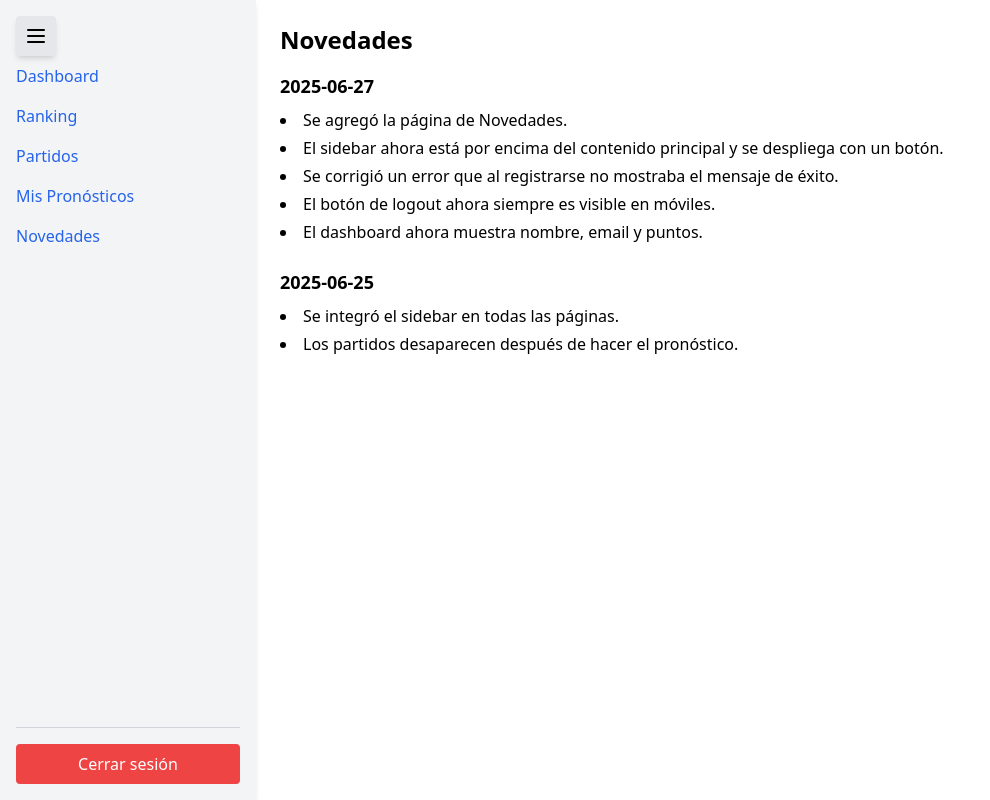
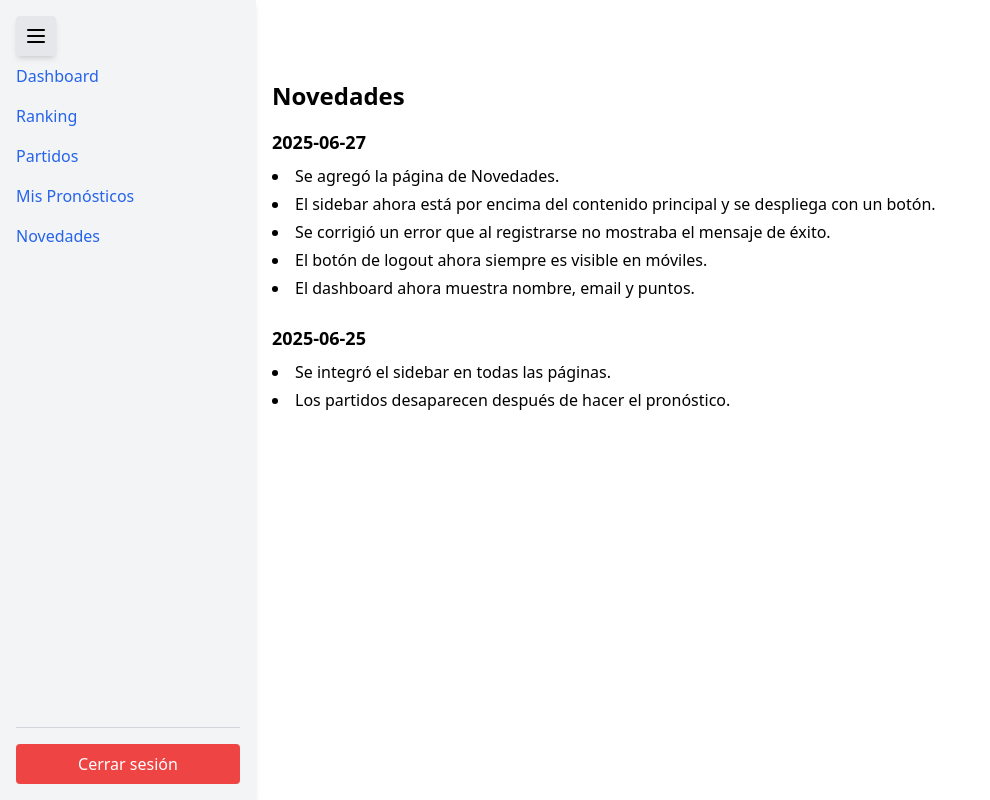
Before and after one commit to rogeliolopezcamara/quiniela-app, a React (Vite) app in the folder quiniela-frontend/: page /changelog in a window 1280 px wide. Shown: the whole page, without its empty margins (0-990 px from the left). Built offline with nearby package versions, Linux system fonts and the light colour scheme; no server answers.

Commit message:
Changelog debajo del sidebar

```diff
--- a/quiniela-frontend/src/components/Changelog.jsx
+++ b/quiniela-frontend/src/components/Changelog.jsx
@@ -24,9 +24,9 @@ const changelogEntries = [
 
 const Changelog = () => {
   return (
-    <div className="flex">
+    <>
       <Sidebar />
-      <div className="ml-64 p-6 w-full max-w-3xl">
+      <div className="pt-20 px-4 max-w-3xl mx-auto">
         <h1 className="text-2xl font-bold mb-4">Novedades</h1>
         {changelogEntries.map((entry) => (
           <div key={entry.date} className="mb-6">
@@ -39,7 +39,7 @@ const Changelog = () => {
           </div>
         ))}
       </div>
-    </div>
+    </>
   );
 };
 
```
